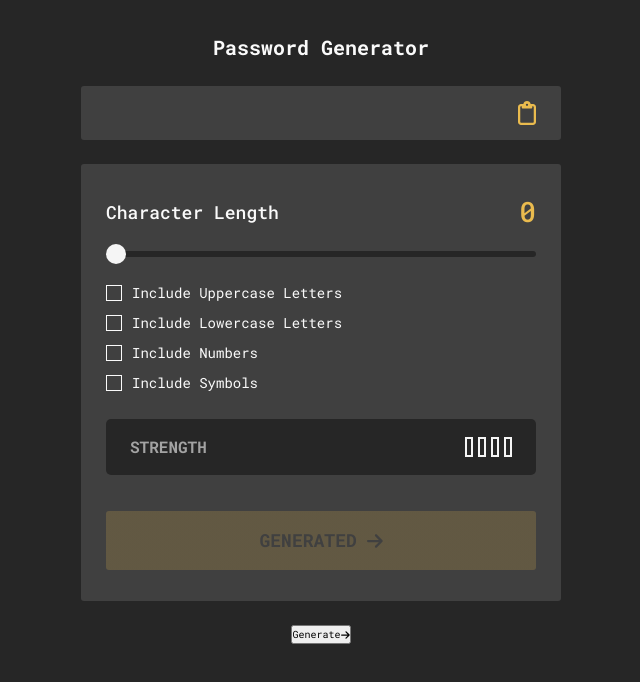
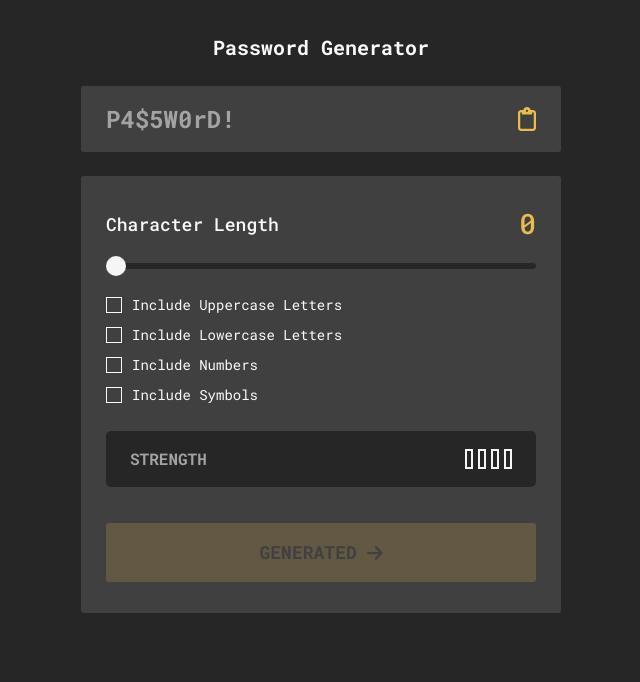
Before and after one commit to Oscargjane/password-generator-app, a React (Vite) app: page / in a window 1280 px wide. Shown: the top 682 px of the page, without its empty margins (319-959 px from the left). Built offline with nearby package versions, Linux system fonts and the light colour scheme; the HTML template or start-up script is replaced by a standard one.

Commit message:
refactor: refactored main component that renders the app in the UI

```diff
--- a/src/App.jsx
+++ b/src/App.jsx
@@ -1,25 +1,12 @@
 import Theme from './components/styles/Theme';
 import GlobalStyle from './components/styles/Global';
-import { FontAwesomeIcon } from '@fortawesome/react-fontawesome';
-import { faArrowRight } from '@fortawesome/free-solid-svg-icons';
-import PasswordGenerated from './components/Password/PasswordGenerated';
-import { StyledContainer } from './components/styles/Container.styled';
-import { StyledButton } from './components/styles/Button.styled';
-import PasswordControls from './components/Password/PasswordControls';
+import PasswordGenerator from './components/Password/PasswordGenerator';
 
 function App() {
   return (
     <Theme>
       <GlobalStyle />
-      <StyledContainer>
-        <h1>Password Generator</h1>
-        <PasswordGenerated />
-        <PasswordControls />
-        <StyledButton>
-          Generate
-          <FontAwesomeIcon icon={faArrowRight} />
-        </StyledButton>
-      </StyledContainer>
+      <PasswordGenerator />
     </Theme>
   );
 }
```
